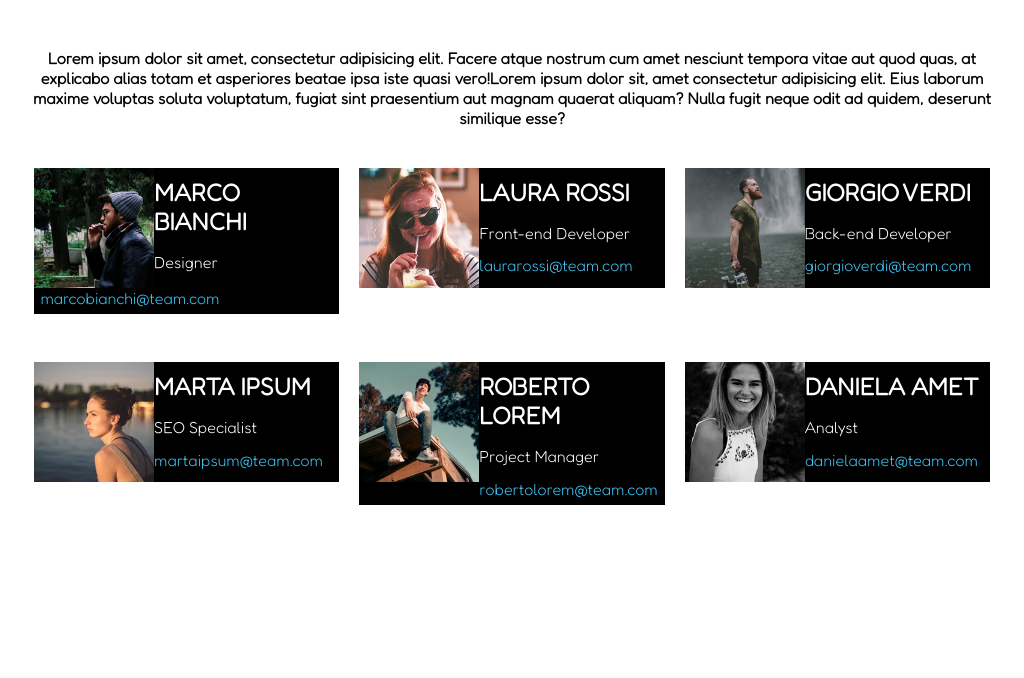
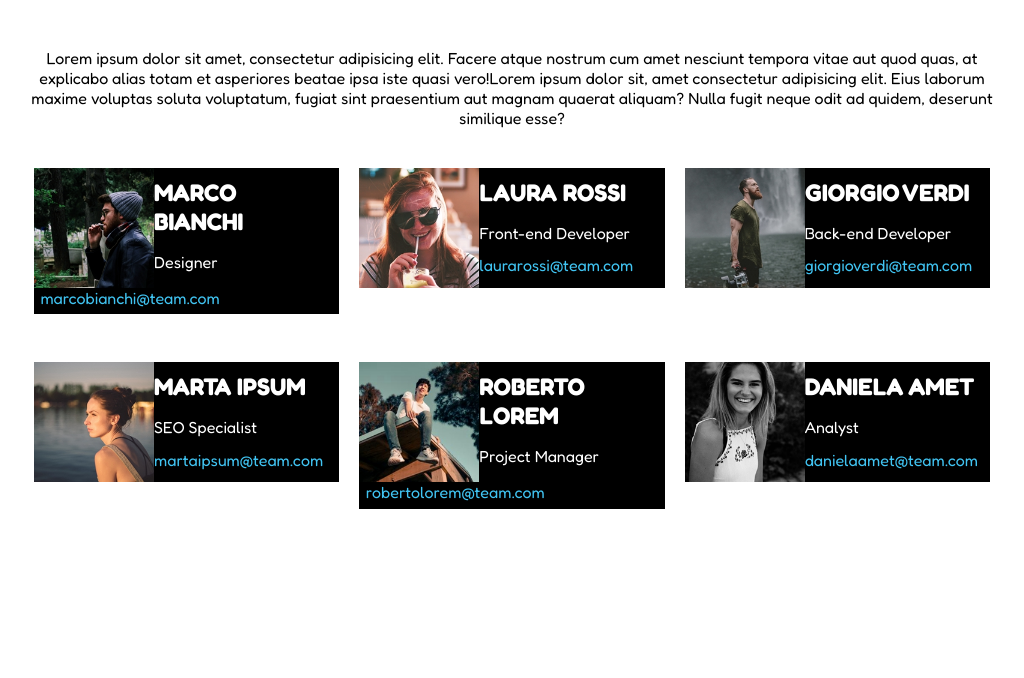
Before and after one commit to PierluigiTornesi/html-css-float-cards, a plain HTML site: page index.html in a window 1280 px wide. Shown: the part 122-800 px from the top of the page, without its empty margins (128-1152 px from the left). Drawn offline with Linux system fonts and the light colour scheme.

Commit message:
add: rework font

```diff
--- a/css/style.css
+++ b/css/style.css
@@ -24,7 +24,6 @@ body{
 .testo{
     font-size: 1rem;
     padding: 1em;
-    font-weight: bold;
 }
 /* classe per la riga */
 .row{
--- a/index.html
+++ b/index.html
@@ -8,7 +8,7 @@
         <!-- font -->
         <link rel="preconnect" href="https://fonts.googleapis.com">
         <link rel="preconnect" href="https://fonts.gstatic.com" crossorigin>
-        <link href="https://fonts.googleapis.com/css2?family=Fredoka:wght@300&family=Roboto:wght@100;400&display=swap" rel="stylesheet">
+        <link href="https://fonts.googleapis.com/css2?family=Fredoka:wght@400;700&family=Roboto:wght@100;400&display=swap" rel="stylesheet">
     </head>
     <body>
         <div class="container">
```
